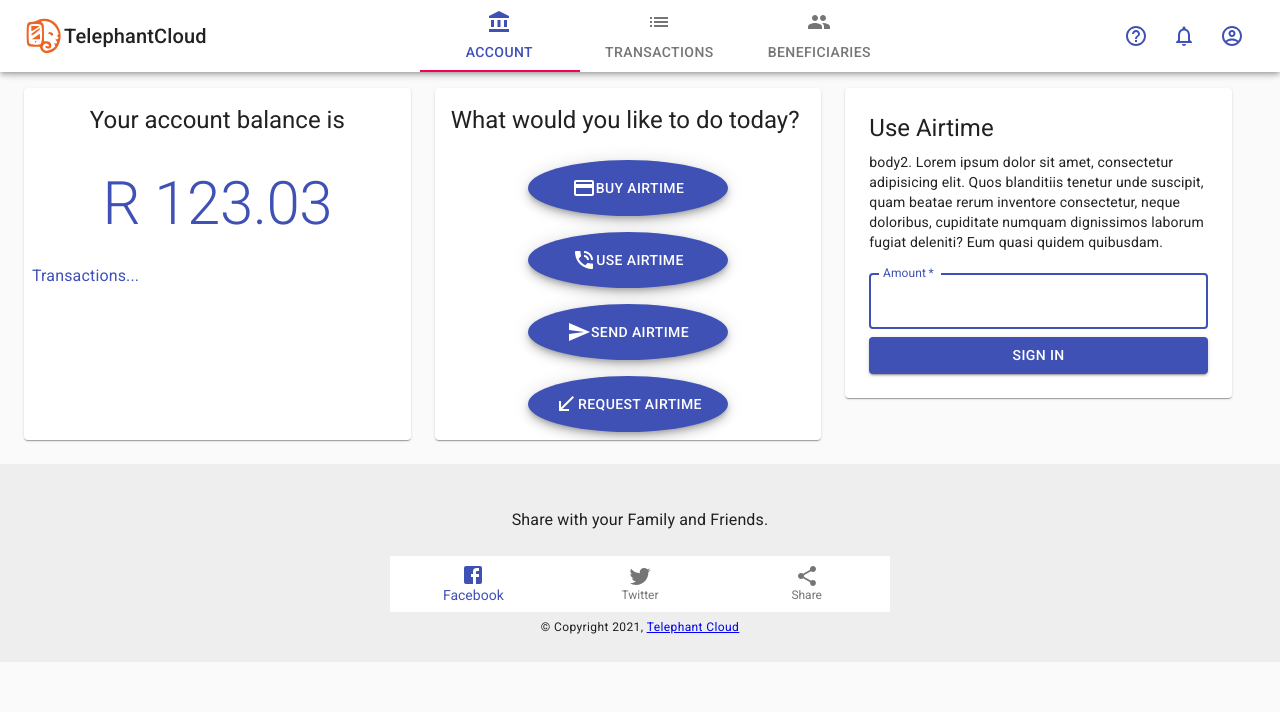
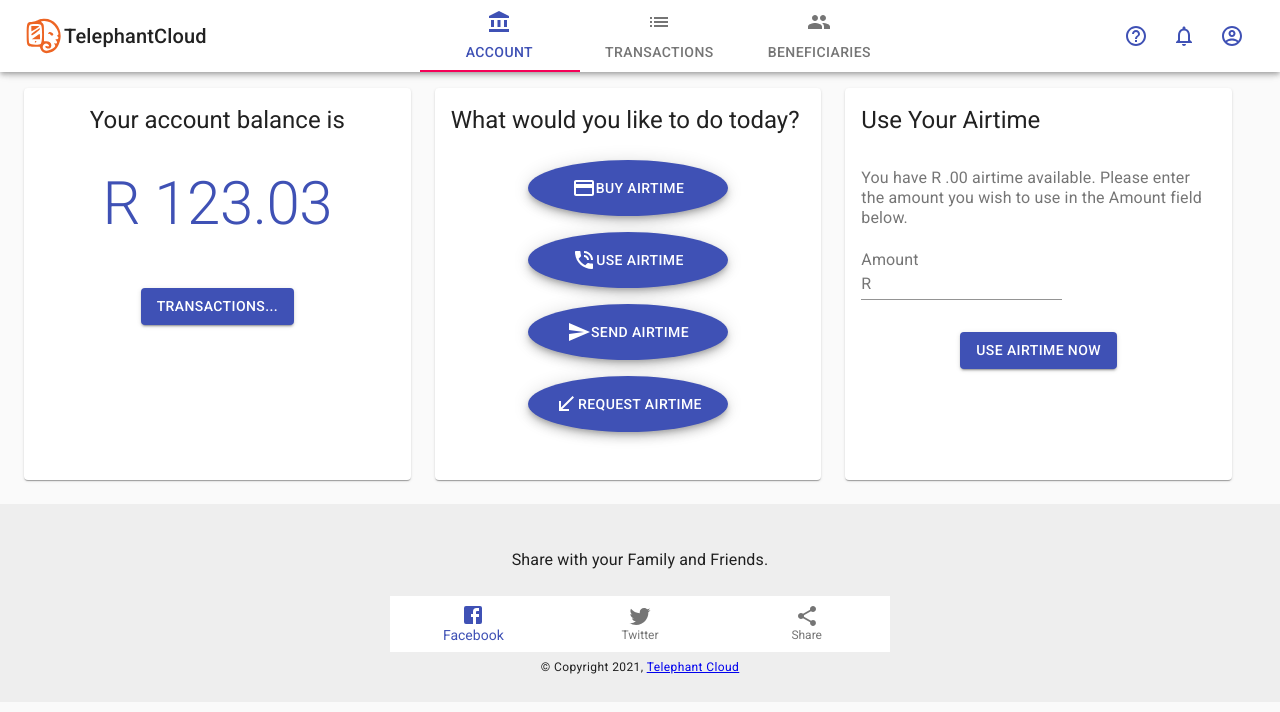
Before and after one commit to telephant-co-za/telephant-spa, a React (Create React App) app: page /airtime/use in a window 1280 px wide. Shown: the top 712 px of the page. Built offline with nearby package versions, Linux system fonts and the light colour scheme.

Commit message:
Fixing components on the Dashboard (again).

```diff
--- a/src/components/DashboardAccountBalance.js
+++ b/src/components/DashboardAccountBalance.js
@@ -1,5 +1,5 @@
 import React from 'react';
-import { Link, Typography, Grid, Card, CardHeader, CardContent, CardActions, Box } from '@material-ui/core';
+import { Button, Typography, Grid, Card, CardHeader, CardContent, CardActions, Box } from '@material-ui/core';
 import { sizing } from '@material-ui/system';
 
 export default function DashboardAccountBalance() {
@@ -10,10 +10,12 @@ export default function DashboardAccountBalance() {
             <CardContent>
                 <Typography variant="h2" align="center" color="primary" noWrap="true">R 123.03</Typography>
             </CardContent>
-            <CardActions>
-                <Typography>
-                    <Link href="/transactions" variant="subtitle">Transactions...</Link>
-                </Typography>
+            <CardActions style={{ justifyContent: 'center' }}>
+                <Box mt={3}>
+                    <Button variant="contained" color="primary">
+                          Transactions...
+                    </Button>
+                </Box>
             </CardActions>
         </Card>
     );
--- a/src/components/DashboardActionCard.js
+++ b/src/components/DashboardActionCard.js
@@ -11,11 +11,11 @@ export default function DashboardActionCard() {
     return (
         <Card>
             <CardHeader title="What would you like to do today?" />
-            <Box>
-                <DashboardActionCardButton text='Buy Airtime' icon={<CreditCardIcon />} />
-                <DashboardActionCardButton text='Use Airtime' icon={<PhoneInTalkIcon />} />
-                <DashboardActionCardButton text='Send Airtime' icon={<SendIcon />} />
-                <DashboardActionCardButton text='Request Airtime' icon={<CallReceivedIcon />} />
+            <Box mb={5}>
+                <DashboardActionCardButton icon={<CreditCardIcon />} subform='buy'/>
+                <DashboardActionCardButton icon={<PhoneInTalkIcon />} subform='use' />
+                <DashboardActionCardButton icon={<SendIcon />} subform='send' />
+                <DashboardActionCardButton icon={<CallReceivedIcon />} subform='request' />
             </Box>
         </Card>
     );
--- a/src/components/DashboardActionCardButton.js
+++ b/src/components/DashboardActionCardButton.js
@@ -2,10 +2,12 @@ import React from 'react';
 import { Fab, CardActions } from '@material-ui/core';
 import CreditCardIcon from '@material-ui/icons/CreditCard';
 
-export default function DashboardActionCardButton({ text, icon }) {
+export default function DashboardActionCardButton({ icon, subform }) {
+    const text = `${subform} Airtime`
+    const link = `/airtime/${subform}`
     return (
         <CardActions style={{ justifyContent: 'center' }}>
-            <Fab variant="extented" color="primary" style={{ width: '200px'}}>
+            <Fab variant="extented" color="primary" style={{ width: '200px'}} href={link}>
                 {icon}
                 {text}
             </Fab>
--- a/src/forms/SubformUserAirtimeStep1.js
+++ b/src/forms/SubformUserAirtimeStep1.js
@@ -1,10 +1,7 @@
 import React, { Component } from 'react';
-import Typography from '@material-ui/core/Typography';
-import TextField from '@material-ui/core/TextField';
-import Button from '@material-ui/core/Button';
-import Box from '@material-ui/core/Box';
+import { Box, Button, Card, CardHeader, CardContent, CardActions, Input, InputLabel, InputAdornment, FormLabel } from '@material-ui/core';
 
-export class FormUserDetails extends Component {
+export class SubformUserAirtimeStep1 extends Component {
   continue = e => {
     e.preventDefault();
     this.props.nextStep();
@@ -13,38 +10,39 @@ export class FormUserDetails extends Component {
   render() {
     const { values, handleChange } = this.props;
     return (
-      <Box p={3}>
-        <Typography component="h1" variant="h5" gutterBottom>
-          Use Airtime
-        </Typography>
-        <Typography variant="body2" gutterBottom>
-        body2. Lorem ipsum dolor sit amet, consectetur adipisicing elit. Quos blanditiis tenetur
-        unde suscipit, quam beatae rerum inventore consectetur, neque doloribus, cupiditate numquam
-        dignissimos laborum fugiat deleniti? Eum quasi quidem quibusdam.
-        </Typography>
-        <form noValidate>
-          <TextField
-            variant="outlined"
-            margin="normal"
-            required
-            fullWidth
-            id="email"
-            label="Amount"
-            name="amount"
-            autoFocus
-          />
-          <Button
-            type="submit"
-            fullWidth
-            variant="contained"
-            color="primary"
-          >
-            Sign In
-          </Button>
-        </form>
-      </Box>
+              <Card style={{height: '100%'}}>
+                <CardHeader title="Use Your Airtime" />
+                <CardContent>
+                  <form noValidate>
+                    <Box mb={3}>
+                      <FormLabel>
+                        You have R {}.00 airtime available.  Please enter the amount you wish
+                        to use in the Amount field below.
+                      </FormLabel>
+                    </Box>
+                    <InputLabel htmlFor="standard-adornment-amount">Amount</InputLabel>
+                    <Input
+                      id="standard-adornment-amount"
+                      value={values.amount}
+                      onChange={handleChange("amount")}
+                      startAdornment={
+                        <InputAdornment position="start" margin="dense">
+                          R
+                        </InputAdornment>
+                      }
+                    />
+                    <CardActions style={{ justifyContent: 'center' }}>
+                      <Box mt={3}>
+                        <Button variant="contained" color="primary">
+                          Use Airtime Now
+                        </Button>
+                      </Box>
+                    </CardActions>
+                  </form>
+                </CardContent>
+              </Card>
     );
   }
 }
 
-export default FormUserDetails;
+export default SubformUserAirtimeStep1;
--- a/src/pages/Dashboard.js
+++ b/src/pages/Dashboard.js
@@ -24,12 +24,10 @@ export default function Dashboard() {
         <DashboardActionCard />
       </Grid>
       <Grid item xs="4">
-        <Paper>
           <Route path={'/airtime/buy'} component={FormBuyAirtime} />
           <Route path={'/airtime/use'} component={FormUseAirtime} />
           <Route path={'/airtime/send'} component={FormSendAirtime} />
           <Route path={'/airtime/request'} component={FormRequestAirtime} />
-        </Paper>
       </Grid>
     </Grid>
   </Box>
```
